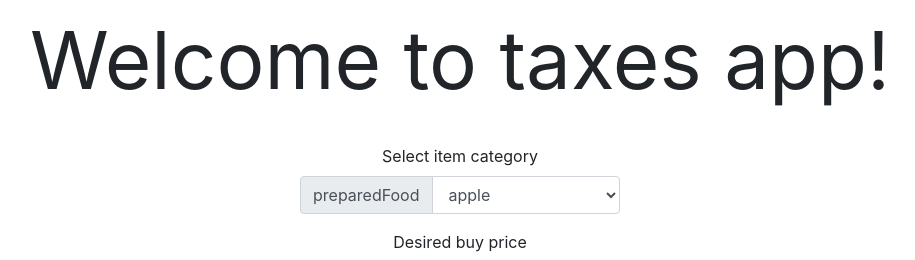
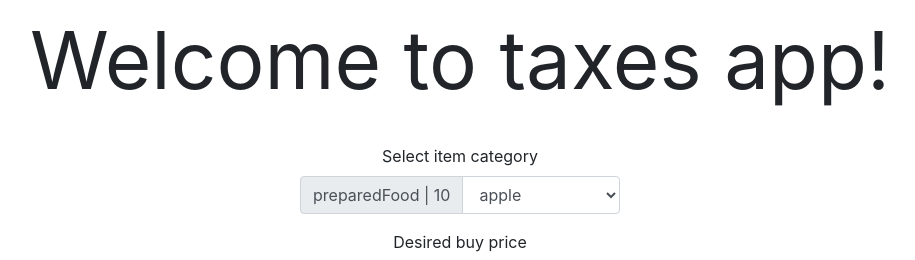
Before and after one commit to IIS-ZPI/ZPI_2020_MenInBlack, a React (Create React App) app in the folder taxes-app/: page / in a window 1280 px wide. Shown: the top 260 px of the page, without its empty margins (180-1095 px from the left). Built offline with nearby package versions, Linux system fonts and the light colour scheme; data requests are answered from the project's data file.

Commit message:
#67 added indication about product quantity in store

```diff
--- a/taxes-app/src/components/FormComponent.jsx
+++ b/taxes-app/src/components/FormComponent.jsx
@@ -12,7 +12,9 @@ class FormComponent extends Component {
         this.state = {
             amount: "00.00",
             products: [],
-            category: "preparedFood"
+            category: "preparedFood",
+            product: "apple",
+            quantity: "10"
         };
     }
 
@@ -35,11 +37,17 @@ class FormComponent extends Component {
         this.props.amountChange(newValue.target.value);
     }
 
+    fetchQuantity = () => {
+        return this.state.products.find(product => product.name === this.state.product).quantity
+    }
+
     onProductChange = (newProduct) => {
-        console.log(newProduct.target.value);
+        let { options, selectedIndex } = newProduct.target
         this.setState({
             ...this.state,
-            category: newProduct.target.value
+            category: newProduct.target.value,
+            product: options[selectedIndex].innerHTML,
+            quantity: this.fetchQuantity()
         })
         this.props.categoryChange(newProduct.target.value);
     }
@@ -53,11 +61,11 @@ class FormComponent extends Component {
         return (
             <div id="formComponent">
                 <Form>
-                <Form.Group controlId="exampleForm.ControlSelect1">
+                    <Form.Group controlId="exampleForm.ControlSelect1">
                         <Form.Label>Select item category</Form.Label>
                         <InputGroup>
                             <InputGroup.Prepend>
-                                <InputGroup.Text id="inputGroupPrepend">{this.state.category}</InputGroup.Text>
+                                <InputGroup.Text id="inputGroupPrepend">{this.state.category} | {this.state.quantity}</InputGroup.Text>
                             </InputGroup.Prepend>
                             <Form.Control
                                 as="select"
```
